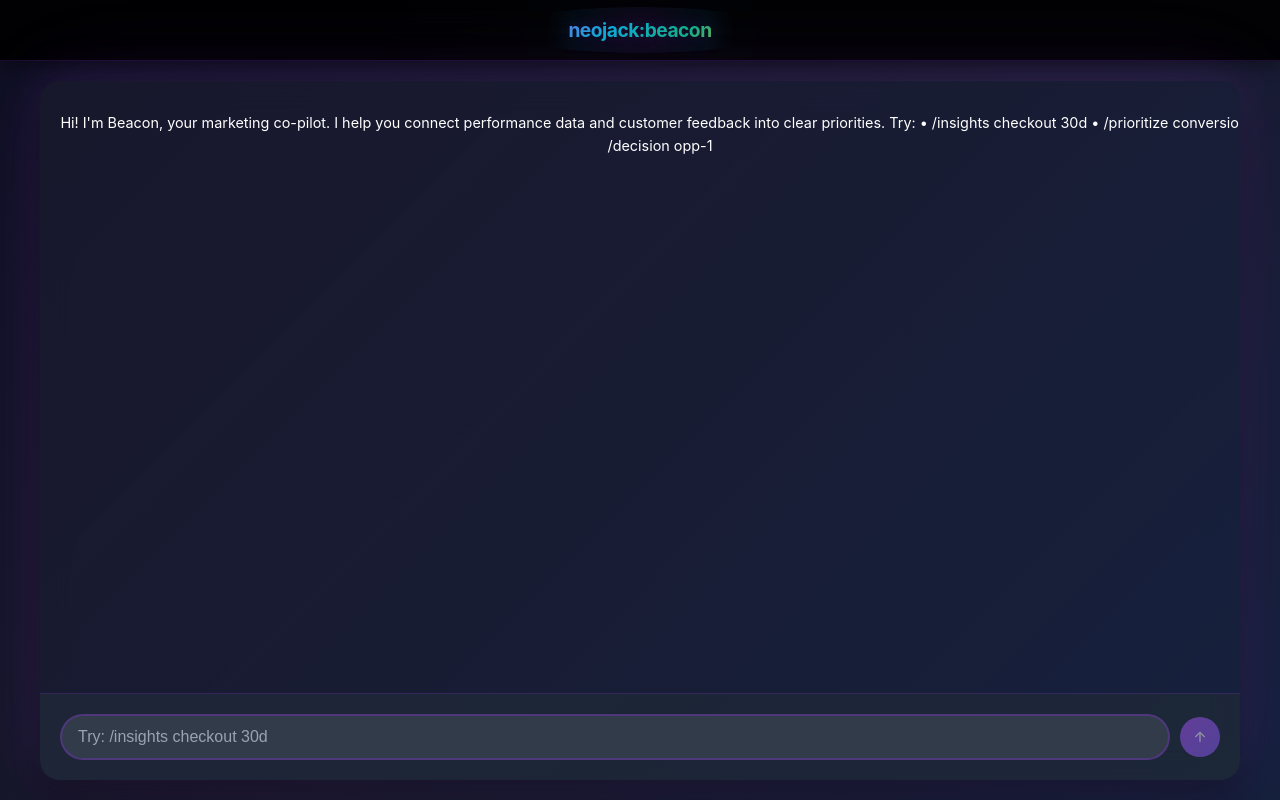
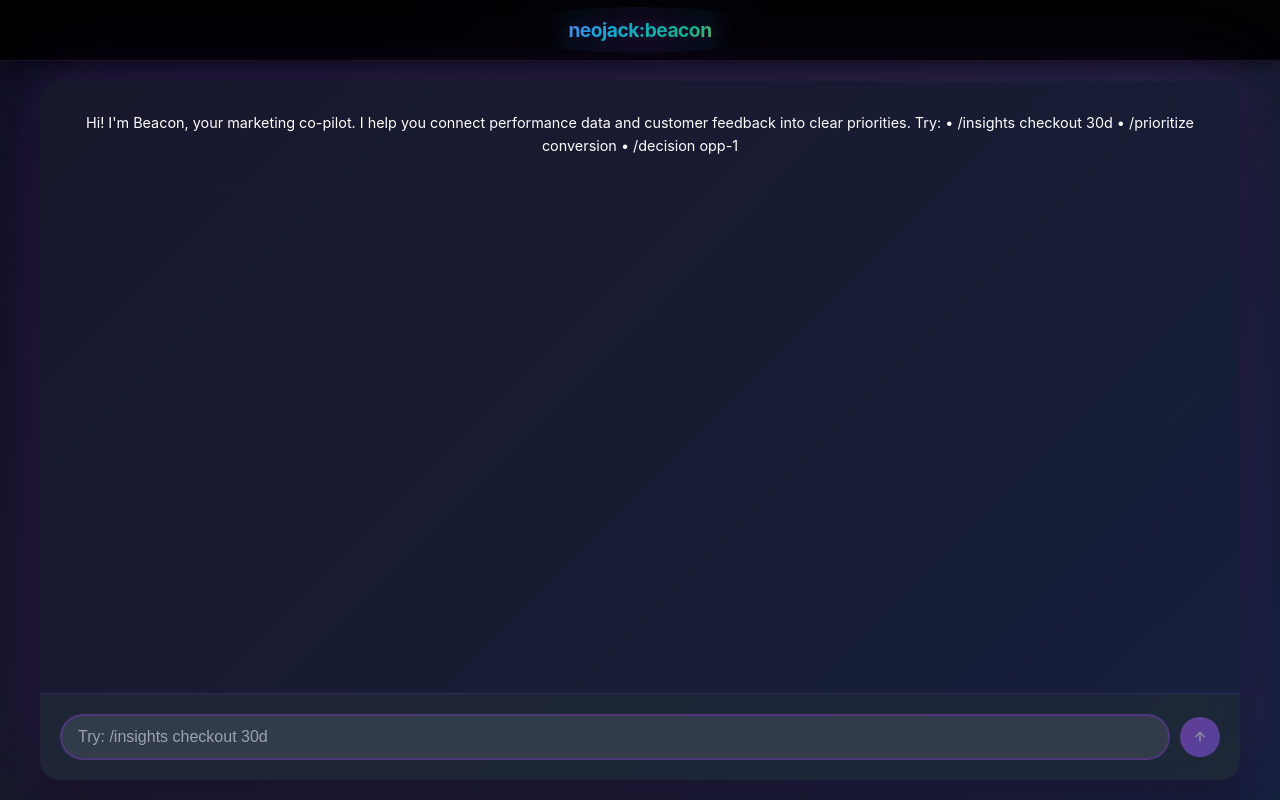
Before and after one commit to thejoseplatero/beacon, a React (Create React App) app: page / in a window 1280 px wide. Built offline with nearby package versions, Linux system fonts and the light colour scheme.

Commit message:
Fix horizontal scrolling by adding overflow controls and text wrapping

```diff
--- a/src/App.css
+++ b/src/App.css
@@ -185,10 +185,13 @@
   flex: 1;
   padding: 20px 0;
   overflow-y: auto;
+  overflow-x: hidden;
   display: flex;
   flex-direction: column;
   gap: 15px;
   width: 100%;
+  max-width: 100%;
+  box-sizing: border-box;
 }
 
 .message {
@@ -196,6 +199,9 @@
   margin-bottom: 4px;
   width: 100%;
   padding: 0 20px;
+  max-width: 100%;
+  box-sizing: border-box;
+  overflow: hidden;
 }
 
 .user-message {
@@ -213,6 +219,10 @@
   padding: 8px 0;
   border-radius: 0;
   position: relative;
+  word-wrap: break-word;
+  overflow-wrap: break-word;
+  box-sizing: border-box;
+  overflow: hidden;
 }
 
 .user-message .message-content {
@@ -226,6 +236,9 @@
   padding: 12px 16px;
   max-width: 80%;
   margin-left: auto;
+  word-wrap: break-word;
+  overflow-wrap: break-word;
+  box-sizing: border-box;
 }
 
 .bot-message .message-content {
@@ -239,6 +252,9 @@
   padding: 8px 0;
   max-width: 100%;
   width: 100%;
+  word-wrap: break-word;
+  overflow-wrap: break-word;
+  box-sizing: border-box;
 }
 
 .message-content p {
@@ -580,6 +596,9 @@
   display: flex;
   gap: 10px;
   align-items: center;
+  width: 100%;
+  box-sizing: border-box;
+  overflow: hidden;
 }
 
 .message-input {
```
